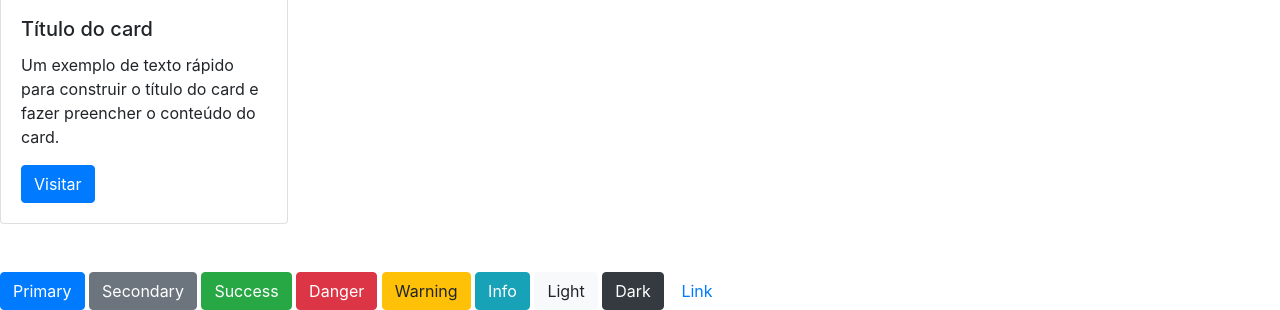
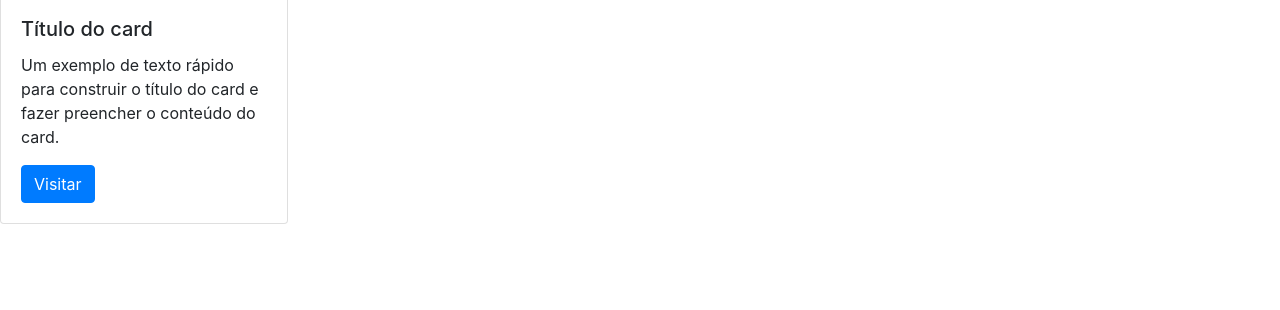
Before and after one commit to germanolira/scaleui, a website: page production/index.html in a window 1280 px wide. Shown: the part 1602-1912 px from the top of the page. After the commit the page ends 1874 px from the top, so only its background shows below. Drawn offline with Linux system fonts and the light colour scheme.

Commit message:
Update index.html

```diff
--- a/production/index.html
+++ b/production/index.html
@@ -86,17 +86,6 @@
       <br>
       <br>
 
-      <button type="button" class="btn btn-primary">Primary</button>
-<button type="button" class="btn btn-secondary">Secondary</button>
-<button type="button" class="btn btn-success">Success</button>
-<button type="button" class="btn btn-danger">Danger</button>
-<button type="button" class="btn btn-warning">Warning</button>
-<button type="button" class="btn btn-info">Info</button>
-<button type="button" class="btn btn-light">Light</button>
-<button type="button" class="btn btn-dark">Dark</button>
-
-<button type="button" class="btn btn-link">Link</button>
-
 
 </body>
 </html>
```
